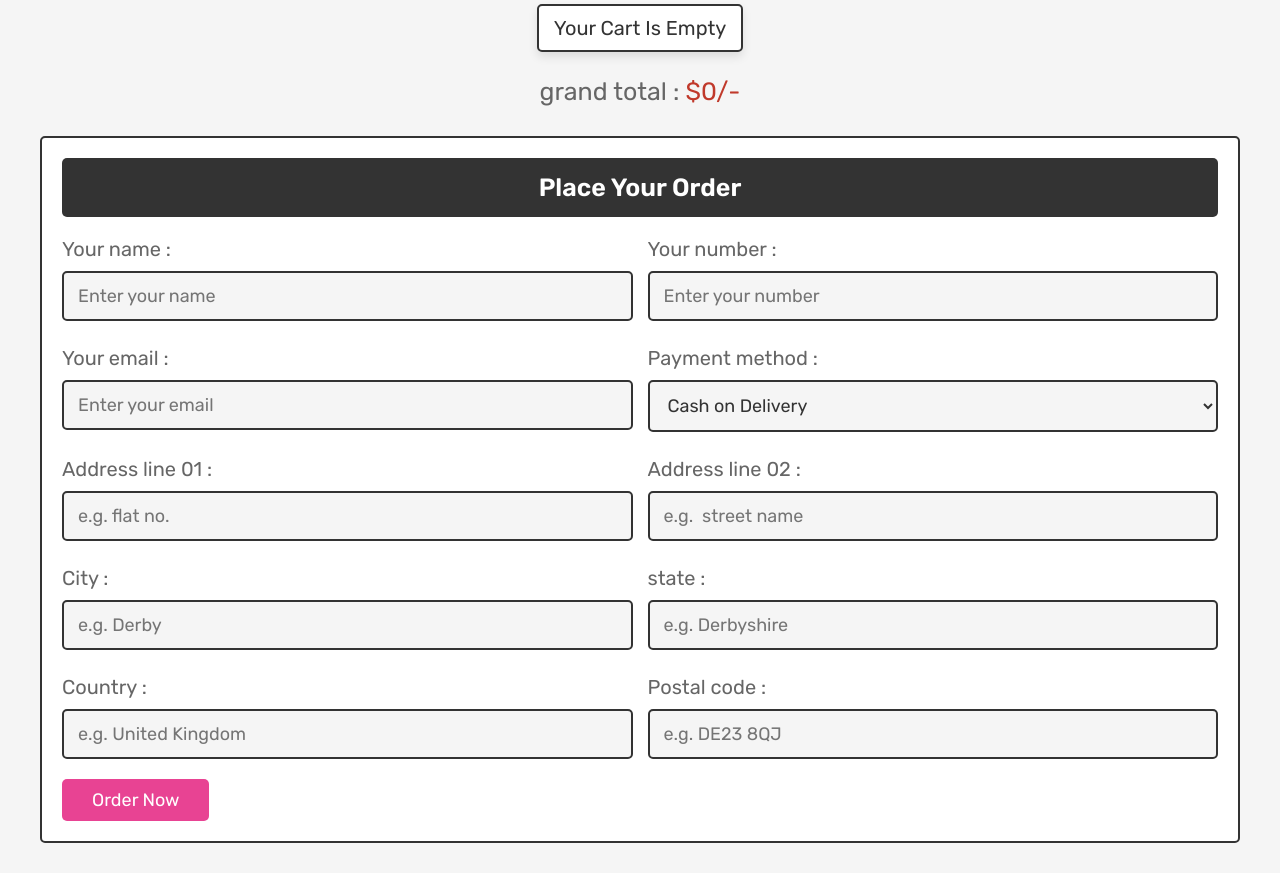
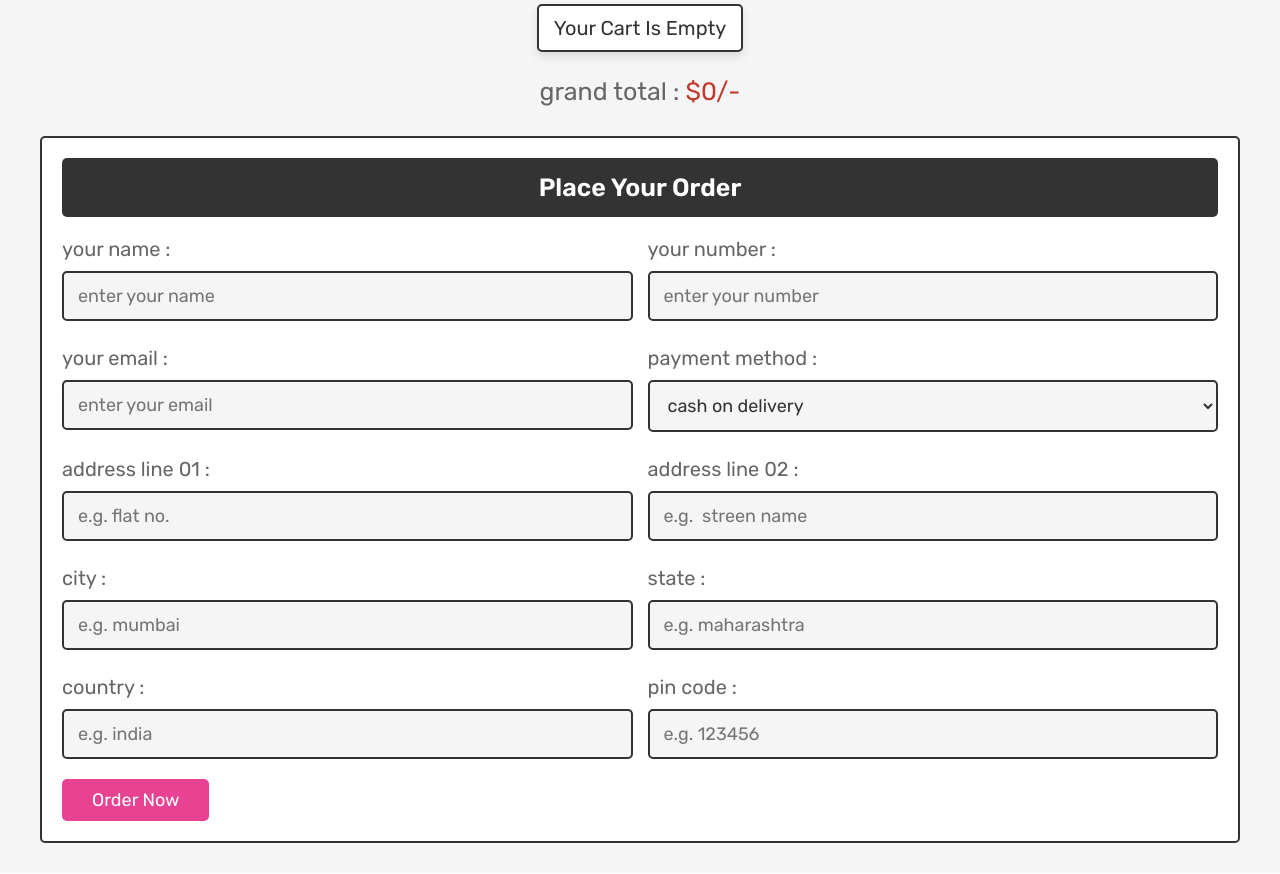
Before and after one commit to mohdshadadhossain/Flower-and-Gifts-Galore, a PHP site: page /checkout.php in a window 1280 px wide. Shown: the part 305-1179 px from the top of the page. Run offline with PHP 8.4, Linux system fonts and the light colour scheme; a user stored in the database is signed in; data comes from the database, SQL or seed files in the repository.

Commit message:
checkout done- one slight modification is required

```diff
--- a/checkout.php
+++ b/checkout.php
@@ -99,49 +99,49 @@ if(isset($_POST['order'])){
 
         <div class="flex">
             <div class="inputBox">
-                <span>Your name :</span>
-                <input type="text" name="name" placeholder="Enter your name">
+                <span>your name :</span>
+                <input type="text" name="name" placeholder="enter your name">
             </div>
             <div class="inputBox">
-                <span>Your number :</span>
-                <input type="number" name="number" min="0" placeholder="Enter your number">
+                <span>your number :</span>
+                <input type="number" name="number" min="0" placeholder="enter your number">
             </div>
             <div class="inputBox">
-                <span>Your email :</span>
-                <input type="email" name="email" placeholder="Enter your email">
+                <span>your email :</span>
+                <input type="email" name="email" placeholder="enter your email">
             </div>
             <div class="inputBox">
-                <span>Payment method :</span>
+                <span>payment method :</span>
                 <select name="method">
-                    <option value="cash on delivery">Cash on Delivery</option>
-                    <option value="credit card">Credit Card</option>
-                    <option value="paypal">PayPal</option>
-                    <option value="paytm">PayTm</option>
+                    <option value="cash on delivery">cash on delivery</option>
+                    <option value="credit card">credit card</option>
+                    <option value="paypal">paypal</option>
+                    <option value="paytm">paytm</option>
                 </select>
             </div>
             <div class="inputBox">
-                <span>Address line 01 :</span>
+                <span>address line 01 :</span>
                 <input type="text" name="flat" placeholder="e.g. flat no.">
             </div>
             <div class="inputBox">
-                <span>Address line 02 :</span>
-                <input type="text" name="Street" placeholder="e.g.  street name">
+                <span>address line 02 :</span>
+                <input type="text" name="street" placeholder="e.g.  streen name">
             </div>
             <div class="inputBox">
-                <span>City :</span>
-                <input type="text" name="City" placeholder="e.g. Derby">
+                <span>city :</span>
+                <input type="text" name="city" placeholder="e.g. mumbai">
             </div>
             <div class="inputBox">
                 <span>state :</span>
-                <input type="text" name="state" placeholder="e.g. Derbyshire">
+                <input type="text" name="state" placeholder="e.g. maharashtra">
             </div>
             <div class="inputBox">
-                <span>Country :</span>
-                <input type="text" name="country" placeholder="e.g. United Kingdom">
+                <span>country :</span>
+                <input type="text" name="country" placeholder="e.g. india">
             </div>
             <div class="inputBox">
-                <span>Postal code :</span>
-                <input type="number" min="0" name="pin_code" placeholder="e.g. DE23 8QJ">
+                <span>pin code :</span>
+                <input type="number" min="0" name="pin_code" placeholder="e.g. 123456">
             </div>
         </div>
 
```
